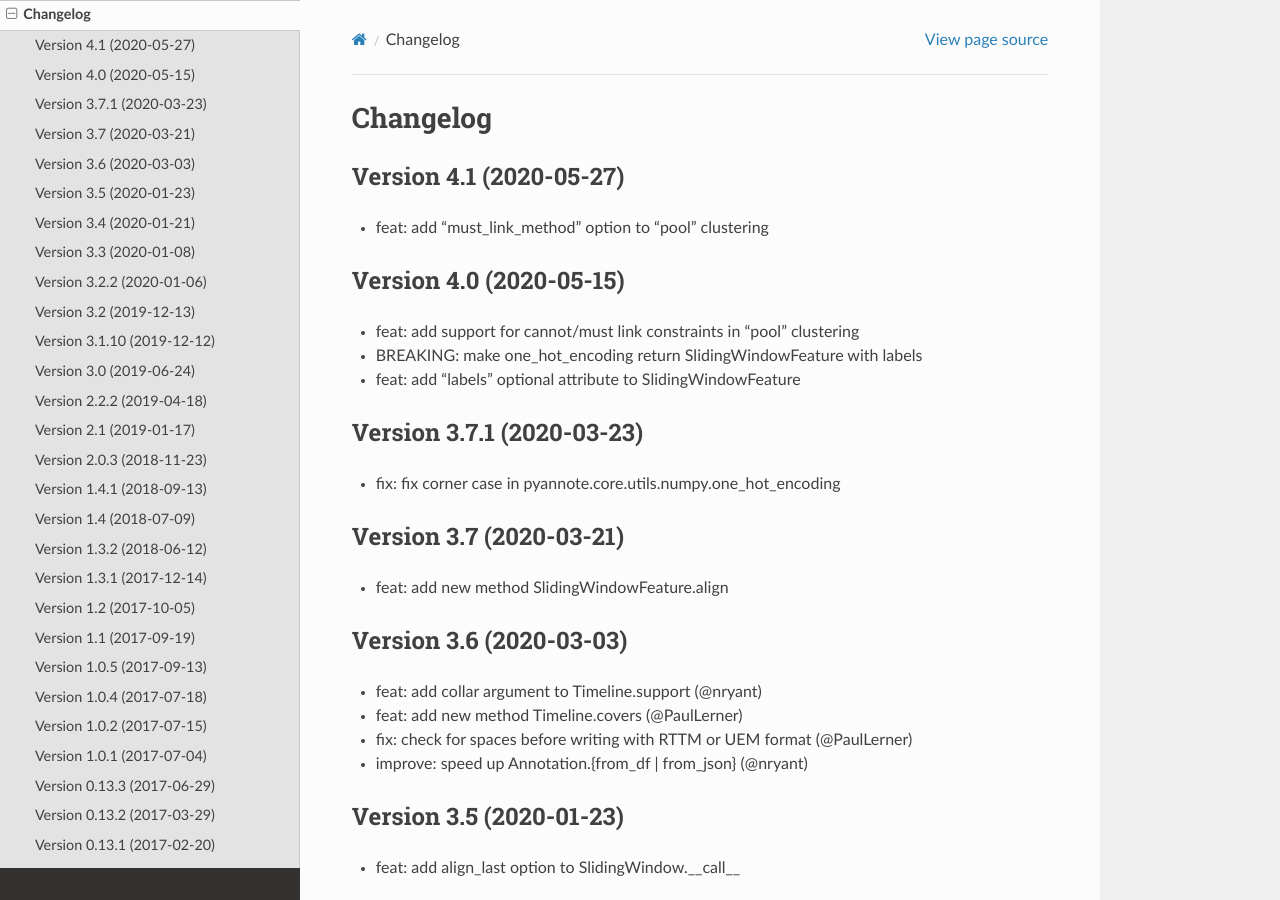
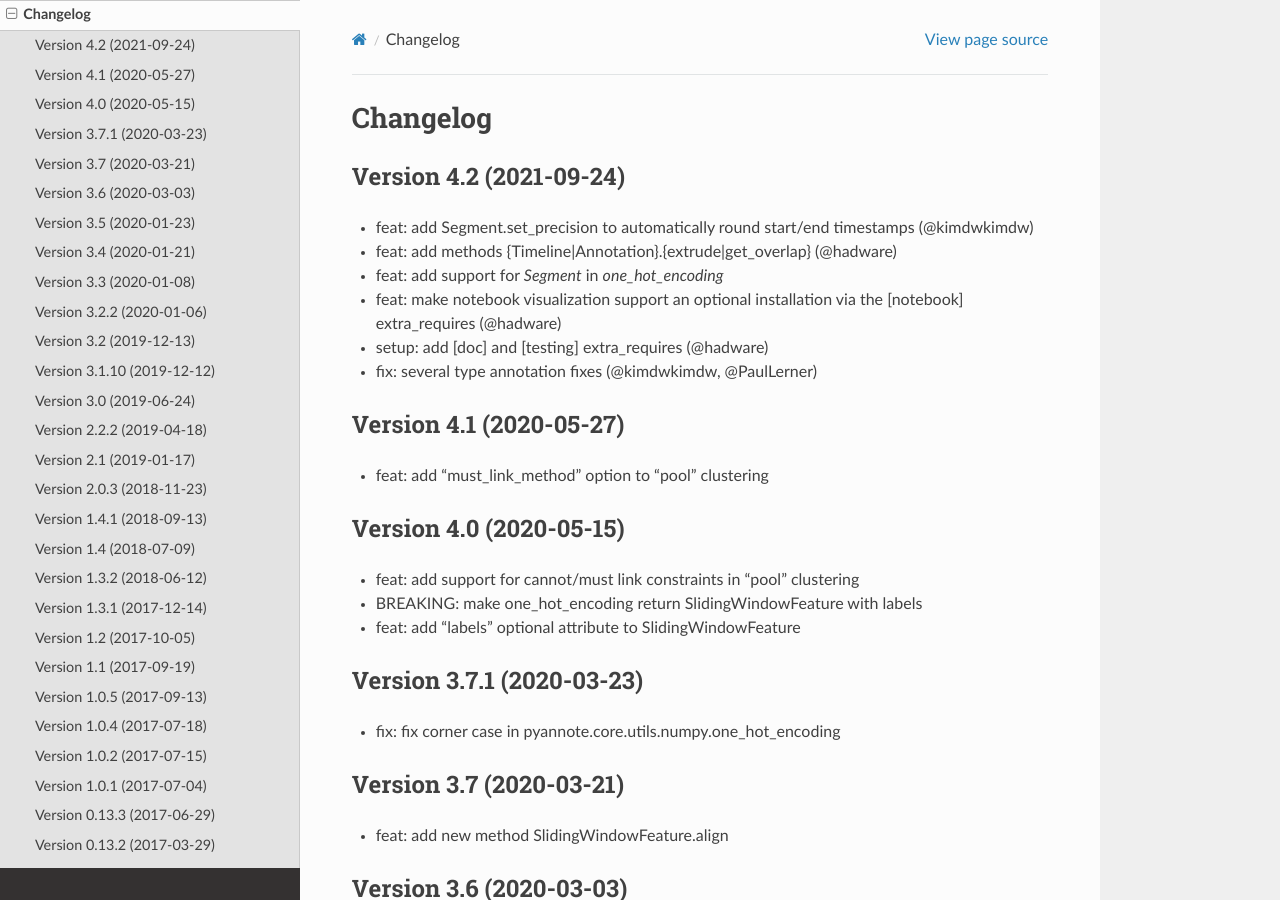
Before and after one commit to pyannote/pyannote-core, a Sphinx documentation site: the page built from doc/source/changelog.rst, in a window 1280 px wide and 900 px high. Built offline with Sphinx 7.4.7 and the Read the Docs theme 2.0.0, drawn with Linux system fonts in a browser that asks for light colours.

Commit message:
doc: update changelogs

```diff
--- a/doc/source/changelog.rst
+++ b/doc/source/changelog.rst
@@ -1,6 +1,16 @@
 #########
 Changelog
 #########
+
+Version 4.2 (2021-09-24)
+~~~~~~~~~~~~~~~~~~~~~~~~
+
+- feat: add Segment.set_precision to automatically round start/end timestamps (@kimdwkimdw)
+- feat: add methods {Timeline|Annotation}.{extrude|get_overlap} (@hadware)
+- feat: add support for `Segment` in `one_hot_encoding`
+- feat: make notebook visualization support an optional installation via the [notebook] extra_requires (@hadware)
+- setup: add [doc] and [testing] extra_requires (@hadware)
+- fix: several type annotation fixes (@kimdwkimdw, @PaulLerner)
 
 Version 4.1 (2020-05-27)
 ~~~~~~~~~~~~~~~~~~~~~~~~
```
